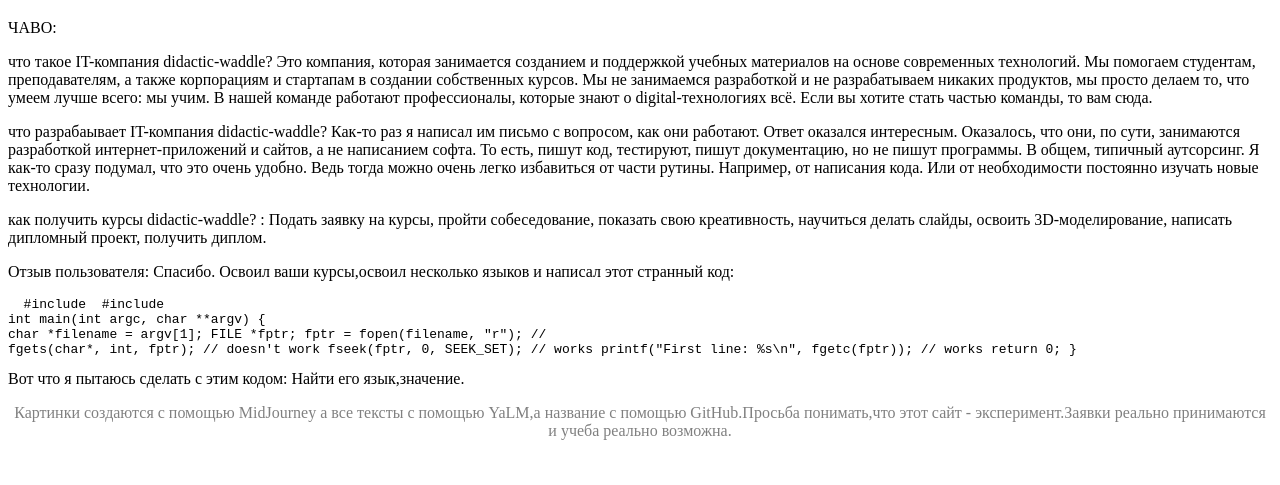
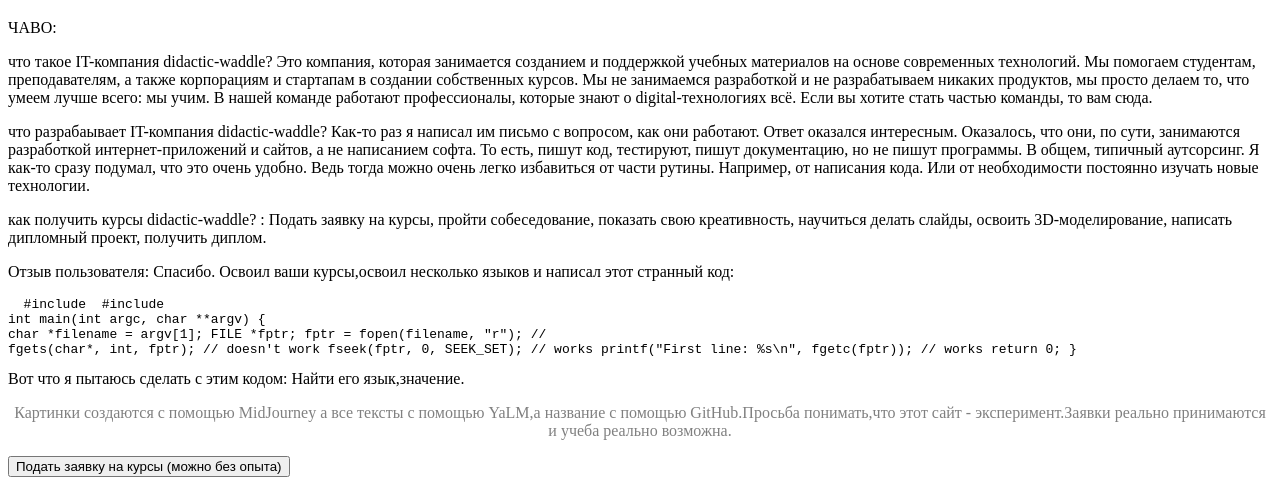
Before and after one commit to WinHack9702GitHub/didactic-waddle, a plain HTML site: page index.html in a window 1280 px wide. Shown: the part 569-1054 px from the top of the page. Before the commit the page ends 1025 px from the top, so only its background shows below. Drawn offline with Linux system fonts and the light colour scheme.

Commit message:
Update index.html

```diff
--- a/index.html
+++ b/index.html
@@ -37,3 +37,4 @@
 Найти его язык,значение.
 </p>
 <center><p><font color=grey>Картинки создаются с помощью MidJourney а все тексты с помощью YaLM,а название с помощью GitHub.Просьба понимать,что этот сайт - эксперимент.Заявки реально принимаются и учеба реально возможна.</font></p></center>
+<button onclick="document.location='https://forms.gle/U7LCY6q5c2MrCt7Y8'">Подать заявку на курсы (можно без опыта)</button>
```
